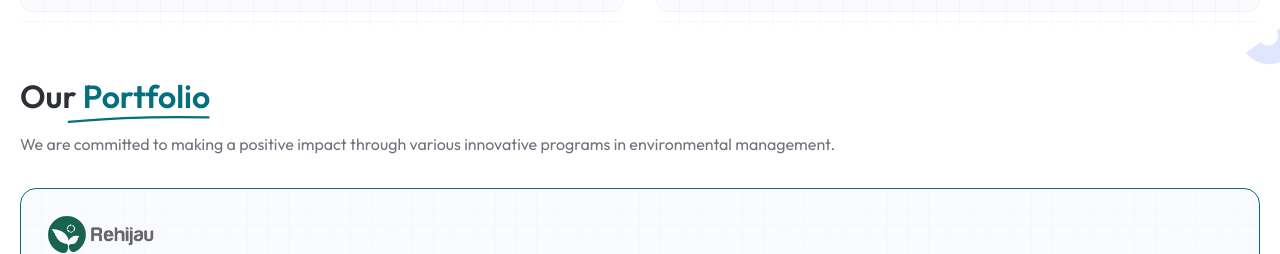
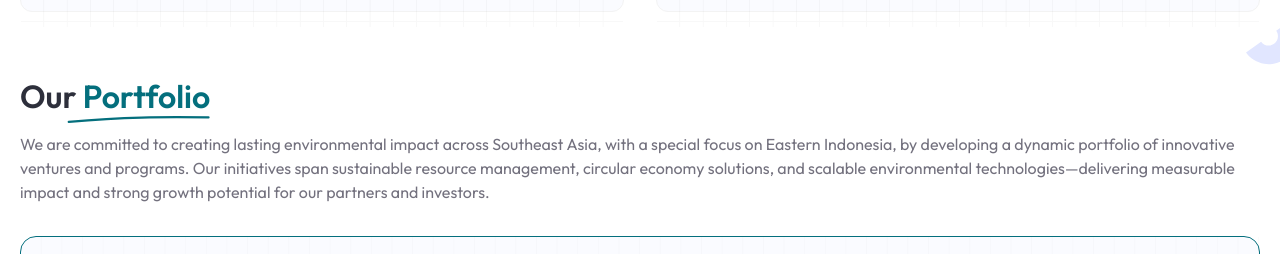
Before and after one commit to vickyadrii/impact-palu, a Next.js app: page /programs in a window 1280 px wide. Shown: the part 860-1114 px from the top of the page. Built offline with nearby package versions, Linux system fonts and the light colour scheme.

Commit message:
changing  the caption of portfolio

```diff
--- a/src/features/programs/components/portfolio-title.tsx
+++ b/src/features/programs/components/portfolio-title.tsx
@@ -16,7 +16,10 @@ const PortfolioTitle = () => {
         />
       </div>
       <p className="text-ip-gray-600 md:text-base text-sm">
-        We are committed to making a positive impact through various innovative programs in environmental management.
+        We are committed to creating lasting environmental impact across Southeast Asia, with a special focus on Eastern
+        Indonesia, by developing a dynamic portfolio of innovative ventures and programs. Our initiatives span
+        sustainable resource management, circular economy solutions, and scalable environmental technologies—delivering
+        measurable impact and strong growth potential for our partners and investors.
       </p>
     </div>
   );
```
